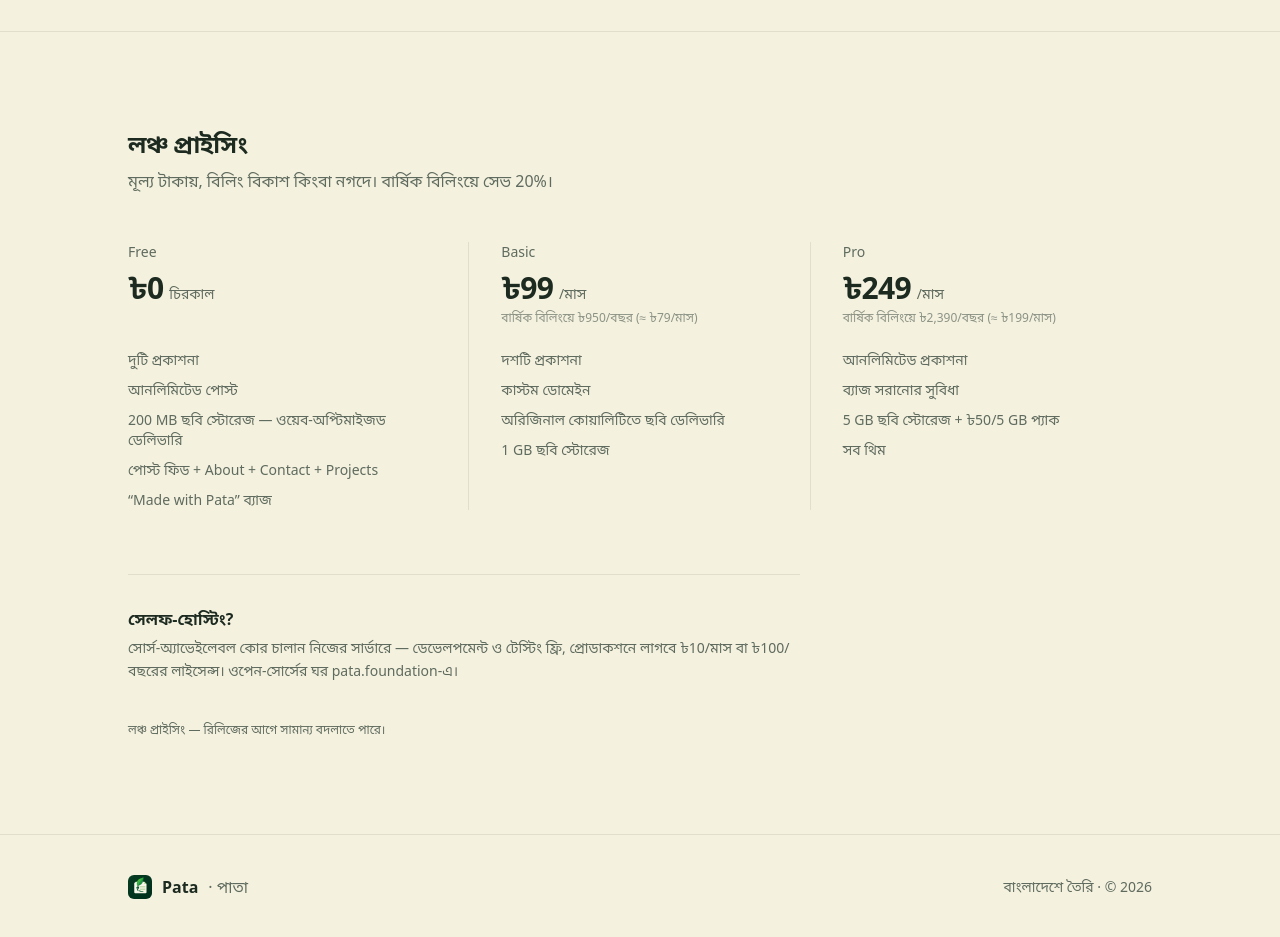
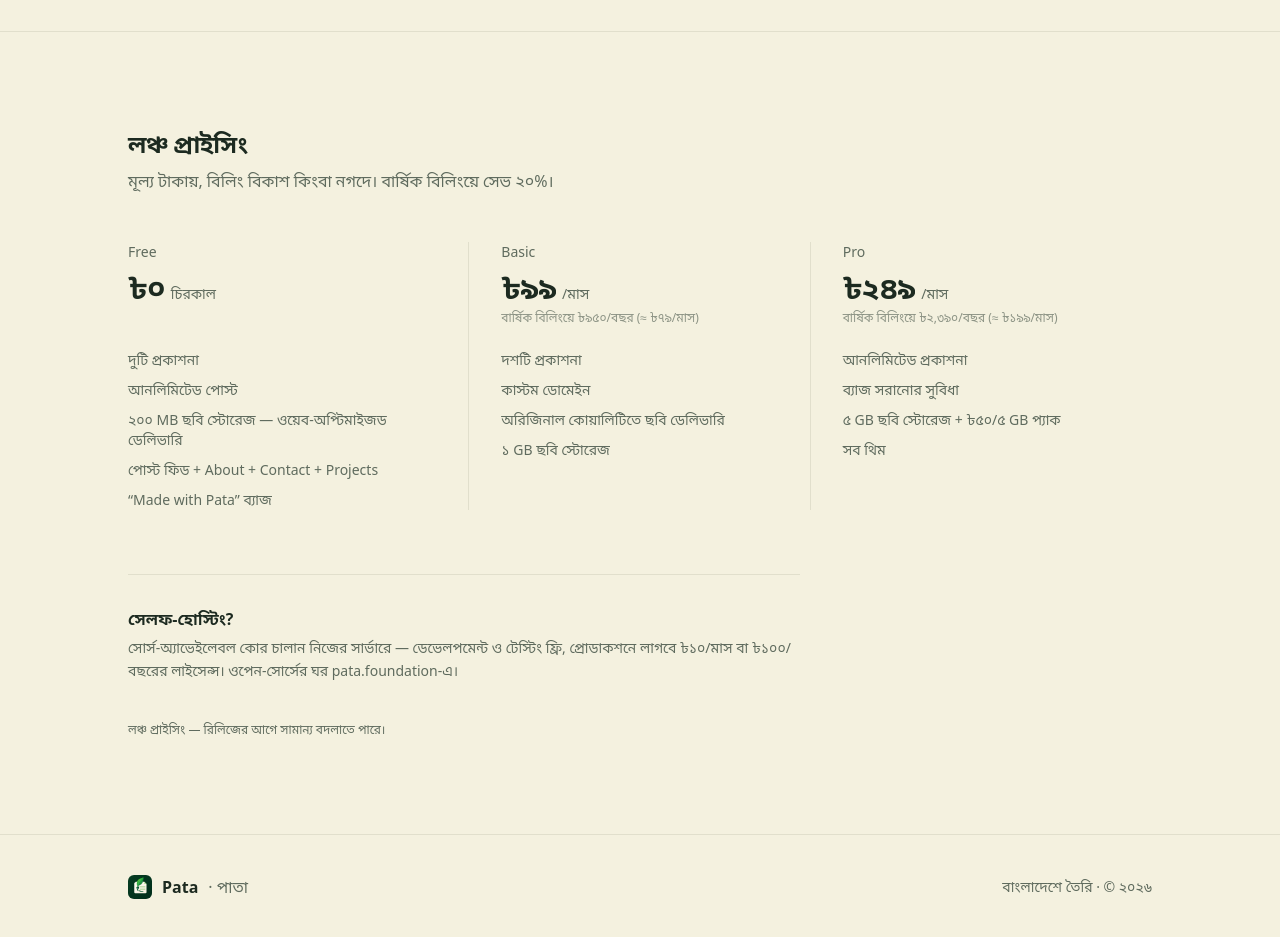
Before and after one commit to patabd/landing-page, a React (Vite) app: page / in a window 1280 px wide. Shown: the part 1900-2837 px from the top of the page. Built offline with nearby package versions, Linux system fonts and the light colour scheme; a web font is replaced by a local one.

Commit message:
NumberFlow on pricing (en) + Bengali-numeral digit roller (bn); Bengali digits across bn copy

```diff
--- a/package.json
+++ b/package.json
@@ -14,6 +14,7 @@
   "dependencies": {
     "@fontsource-variable/anek-bangla": "^5.3.0",
     "@fontsource-variable/jetbrains-mono": "^5.3.0",
+    "@number-flow/react": "^0.6.2",
     "@radix-ui/react-slot": "^1.5.0",
     "class-variance-authority": "^0.7.1",
     "clsx": "^2.1.1",
--- a/src/components/site/Footer.tsx
+++ b/src/components/site/Footer.tsx
@@ -17,7 +17,7 @@ export function Footer() {
           <span className="text-muted">· পাতা</span>
         </div>
         <p className="text-sm text-muted">
-          {c.footer.madeIn} · © 2026
+          {c.footer.madeIn} · {c.footer.copyright}
         </p>
       </div>
     </footer>
--- a/src/components/site/Pricing.tsx
+++ b/src/components/site/Pricing.tsx
@@ -1,8 +1,11 @@
+import NumberFlow from "@number-flow/react";
+
+import { DigitRoll } from "@/components/ui/digit-roll";
 import { useI18n } from "@/i18n/I18nProvider";
 import { cn } from "@/lib/utils";
 
 export function Pricing() {
-  const { c } = useI18n();
+  const { locale, c } = useI18n();
   const { plans } = c.pricing;
 
   return (
@@ -34,9 +37,21 @@ export function Pricing() {
             >
               <h3 className="text-sm font-medium text-muted">{plan.name}</h3>
               <div className="mt-2 flex items-baseline gap-1.5">
-                <span className="text-3xl font-semibold tracking-tight">
-                  {plan.price}
-                </span>
+                {locale === "en" ? (
+                  <NumberFlow
+                    value={plan.price}
+                    locales="en"
+                    prefix="৳"
+                    className="text-3xl font-semibold tracking-tight"
+                  />
+                ) : (
+                  <DigitRoll
+                    value={plan.price}
+                    locale={locale}
+                    prefix="৳"
+                    className="text-3xl font-semibold tracking-tight"
+                  />
+                )}
                 <span className="text-sm text-muted">{plan.period}</span>
               </div>
               <p className="mt-1 min-h-5 text-xs text-muted/70">{plan.note}</p>
--- /dev/null
+++ b/src/components/ui/digit-roll.tsx
@@ -0,0 +1,62 @@
+import { cn } from "@/lib/utils";
+
+const BN_DIGITS = "০১২৩৪৫৬৭৮৯";
+const EN_DIGITS = "0123456789";
+
+interface DigitRollProps {
+  value: number;
+  locale: "bn" | "en";
+  prefix?: string;
+  className?: string;
+}
+
+/**
+ * Locale-aware rolling number for the pricing table.
+ *
+ * NumberFlow can't render non-Latin digits ("Non-Latin digits and RTL
+ * locales aren't currently supported" — number-flow issue #8), so Bangla
+ * prices get their own wheel of Bengali numerals with the same motion:
+ * each digit slides vertically to its target on a short ease-out.
+ * The current digit is real text (kept invisible to reserve its exact
+ * width and baseline); the wheel is an overlay.
+ */
+export function DigitRoll({ value, locale, prefix, className }: DigitRollProps) {
+  const numerals = locale === "bn" ? BN_DIGITS : EN_DIGITS;
+  const formatted = new Intl.NumberFormat(locale).format(value);
+
+  return (
+    <span className={cn("inline-flex items-baseline", className)}>
+      {prefix != null && <span className="inline-block">{prefix}</span>}
+      {[...formatted].map((char, i) => {
+        const index = numerals.indexOf(char);
+        if (index === -1) {
+          // Separators etc. render as-is.
+          return <span key={i} className="inline-block">{char}</span>;
+        }
+        return (
+          <span key={i} className="relative inline-block leading-[1em]">
+            <span className="invisible">{char}</span>
+            <span
+              aria-hidden="true"
+              className="absolute inset-0 overflow-hidden"
+            >
+              <span
+                className="digit-wheel__strip block"
+                style={{ transform: `translateY(-${index}em)` }}
+              >
+                {[...numerals].map((numeral) => (
+                  <span
+                    key={numeral}
+                    className="block h-[1em] leading-[1em]"
+                  >
+                    {numeral}
+                  </span>
+                ))}
+              </span>
+            </span>
+          </span>
+        );
+      })}
+    </span>
+  );
+}
--- a/src/i18n/content.ts
+++ b/src/i18n/content.ts
@@ -38,7 +38,7 @@ export interface SiteContent {
     intro: string;
     plans: {
       name: string;
-      price: string;
+      price: number;
       period: string;
       note: string;
       features: string[];
@@ -46,7 +46,7 @@ export interface SiteContent {
     selfHost: { title: string; description: string };
     footnote: string;
   };
-  footer: { madeIn: string };
+  footer: { madeIn: string; copyright: string };
 }
 
 export const content: Record<Locale, SiteContent> = {
@@ -98,7 +98,7 @@ export const content: Record<Locale, SiteContent> = {
           number: "02",
           title: "বাংলাদেশের মাপে মূল্য",
           description:
-            "ফ্রি দিয়ে শুরু — বড় হলে মাসে ৳99 কিংবা ৳249। বিলিং বিকাশ বা নগদে; আন্তর্জাতিক কার্ডের প্রয়োজন নেই।",
+            "ফ্রি দিয়ে শুরু — বড় হলে মাসে ৳৯৯ কিংবা ৳২৪৯। বিলিং বিকাশ বা নগদে; আন্তর্জাতিক কার্ডের প্রয়োজন নেই।",
         },
         {
           number: "03",
@@ -110,48 +110,48 @@ export const content: Record<Locale, SiteContent> = {
           number: "04",
           title: "কোনো লক-ইন নেই",
           description:
-            "কোর সোর্স-অ্যাভেইলেবল: দেখুন, ফর্ক করুন, মাসে ৳10 থেকে সেলফ-হোস্ট করুন। আপনার প্রকাশনা সবসময় আপনার হাতে।",
+            "কোর সোর্স-অ্যাভেইলেবল: দেখুন, ফর্ক করুন, মাসে ৳১০ থেকে সেলফ-হোস্ট করুন। আপনার প্রকাশনা সবসময় আপনার হাতে।",
         },
       ],
     },
     pricing: {
       heading: "লঞ্চ প্রাইসিং",
-      intro: "মূল্য টাকায়, বিলিং বিকাশ কিংবা নগদে। বার্ষিক বিলিংয়ে সেভ 20%।",
+      intro: "মূল্য টাকায়, বিলিং বিকাশ কিংবা নগদে। বার্ষিক বিলিংয়ে সেভ ২০%।",
       plans: [
         {
           name: "Free",
-          price: "৳0",
+          price: 0,
           period: "চিরকাল",
           note: "",
           features: [
             "দুটি প্রকাশনা",
             "আনলিমিটেড পোস্ট",
-            "200 MB ছবি স্টোরেজ — ওয়েব-অপ্টিমাইজড ডেলিভারি",
+            "২০০ MB ছবি স্টোরেজ — ওয়েব-অপ্টিমাইজড ডেলিভারি",
             "পোস্ট ফিড + About + Contact + Projects",
             "“Made with Pata” ব্যাজ",
           ],
         },
         {
           name: "Basic",
-          price: "৳99",
+          price: 99,
           period: "/মাস",
-          note: "বার্ষিক বিলিংয়ে ৳950/বছর (≈ ৳79/মাস)",
+          note: "বার্ষিক বিলিংয়ে ৳৯৫০/বছর (≈ ৳৭৯/মাস)",
           features: [
             "দশটি প্রকাশনা",
             "কাস্টম ডোমেইন",
             "অরিজিনাল কোয়ালিটিতে ছবি ডেলিভারি",
-            "1 GB ছবি স্টোরেজ",
+            "১ GB ছবি স্টোরেজ",
           ],
         },
         {
           name: "Pro",
-          price: "৳249",
+          price: 249,
           period: "/মাস",
-          note: "বার্ষিক বিলিংয়ে ৳2,390/বছর (≈ ৳199/মাস)",
+          note: "বার্ষিক বিলিংয়ে ৳২,৩৯০/বছর (≈ ৳১৯৯/মাস)",
           features: [
             "আনলিমিটেড প্রকাশনা",
             "ব্যাজ সরানোর সুবিধা",
-            "5 GB ছবি স্টোরেজ + ৳50/5 GB প্যাক",
+            "৫ GB ছবি স্টোরেজ + ৳৫০/৫ GB প্যাক",
             "সব থিম",
           ],
         },
@@ -159,11 +159,11 @@ export const content: Record<Locale, SiteContent> = {
       selfHost: {
         title: "সেলফ-হোস্টিং?",
         description:
-          "সোর্স-অ্যাভেইলেবল কোর চালান নিজের সার্ভারে — ডেভেলপমেন্ট ও টেস্টিং ফ্রি, প্রোডাকশনে লাগবে ৳10/মাস বা ৳100/বছরের লাইসেন্স। ওপেন-সোর্সের ঘর pata.foundation-এ।",
+          "সোর্স-অ্যাভেইলেবল কোর চালান নিজের সার্ভারে — ডেভেলপমেন্ট ও টেস্টিং ফ্রি, প্রোডাকশনে লাগবে ৳১০/মাস বা ৳১০০/বছরের লাইসেন্স। ওপেন-সোর্সের ঘর pata.foundation-এ।",
       },
       footnote: "লঞ্চ প্রাইসিং — রিলিজের আগে সামান্য বদলাতে পারে।",
     },
-    footer: { madeIn: "বাংলাদেশে তৈরি" },
+    footer: { madeIn: "বাংলাদেশে তৈরি", copyright: "© ২০২৬" },
   },
   en: {
     meta: { title: "Pata — your publication, live in minutes" },
@@ -237,7 +237,7 @@ export const content: Record<Locale, SiteContent> = {
       plans: [
         {
           name: "Free",
-          price: "৳0",
+          price: 0,
           period: "forever",
           note: "",
           features: [
@@ -250,7 +250,7 @@ export const content: Record<Locale, SiteContent> = {
         },
         {
           name: "Basic",
-          price: "৳99",
+          price: 99,
           period: "/mo",
           note: "৳950/yr on yearly (≈ ৳79/mo)",
           features: [
@@ -262,7 +262,7 @@ export const content: Record<Locale, SiteContent> = {
         },
         {
           name: "Pro",
-          price: "৳249",
+          price: 249,
           period: "/mo",
           note: "৳2,390/yr on yearly (≈ ৳199/mo)",
           features: [
@@ -280,6 +280,6 @@ export const content: Record<Locale, SiteContent> = {
       },
       footnote: "Launch pricing — may shift slightly before release.",
     },
-    footer: { madeIn: "Made in Bangladesh" },
+    footer: { madeIn: "Made in Bangladesh", copyright: "© 2026" },
   },
 };
--- a/src/index.css
+++ b/src/index.css
@@ -112,6 +112,17 @@
   animation: rise 500ms cubic-bezier(0.23, 1, 0.32, 1) backwards;
 }
 
+/* Digit wheel (see ui/digit-roll.tsx) */
+.digit-wheel__strip {
+  transition: none;
+}
+
+@media (prefers-reduced-motion: no-preference) {
+  .digit-wheel__strip {
+    transition: transform 200ms cubic-bezier(0.23, 1, 0.32, 1);
+  }
+}
+
 @media (prefers-reduced-motion: reduce) {
   html {
     scroll-behavior: auto;
```
Also changed, not shown: 1 other file (tests, documents, lock files or other folders).
